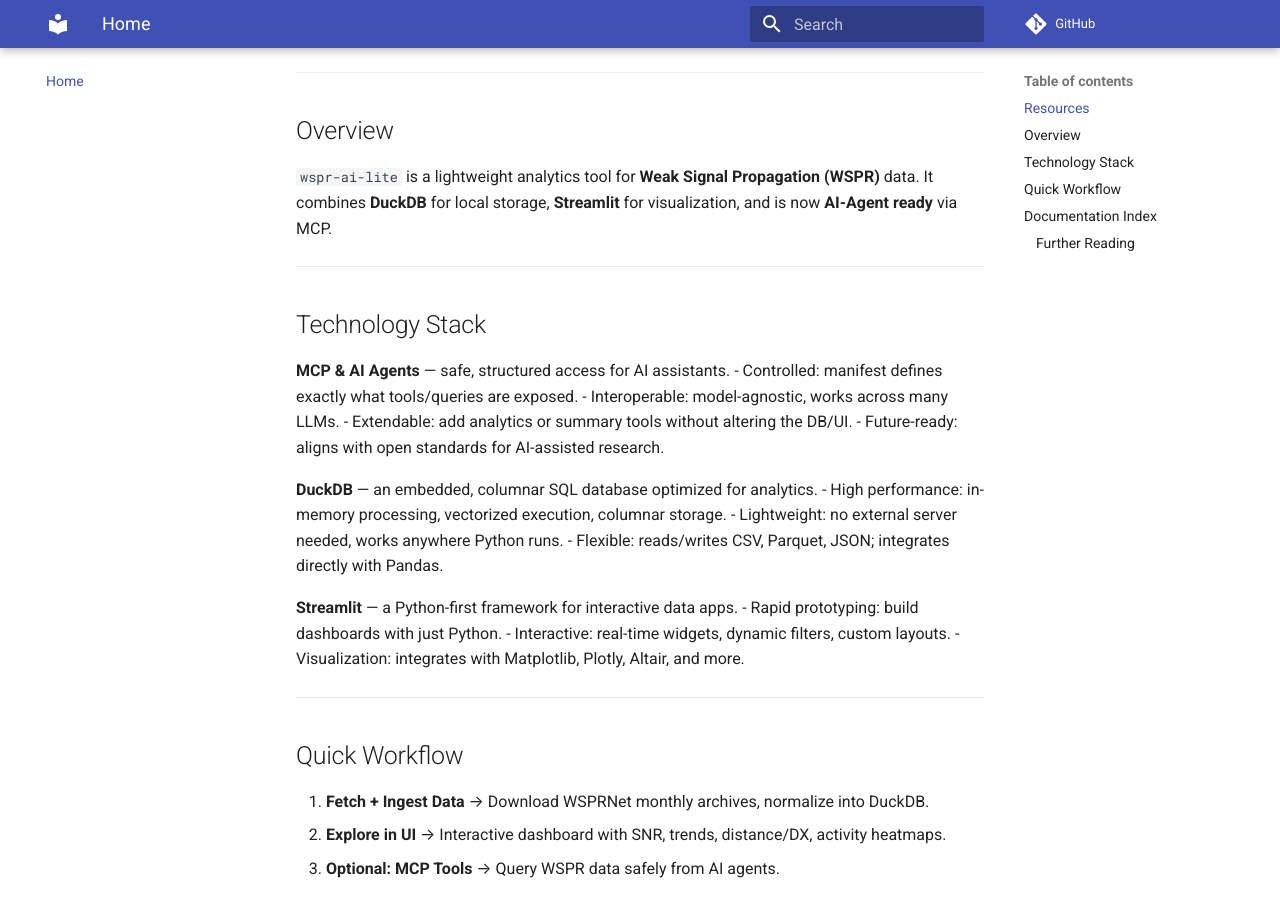
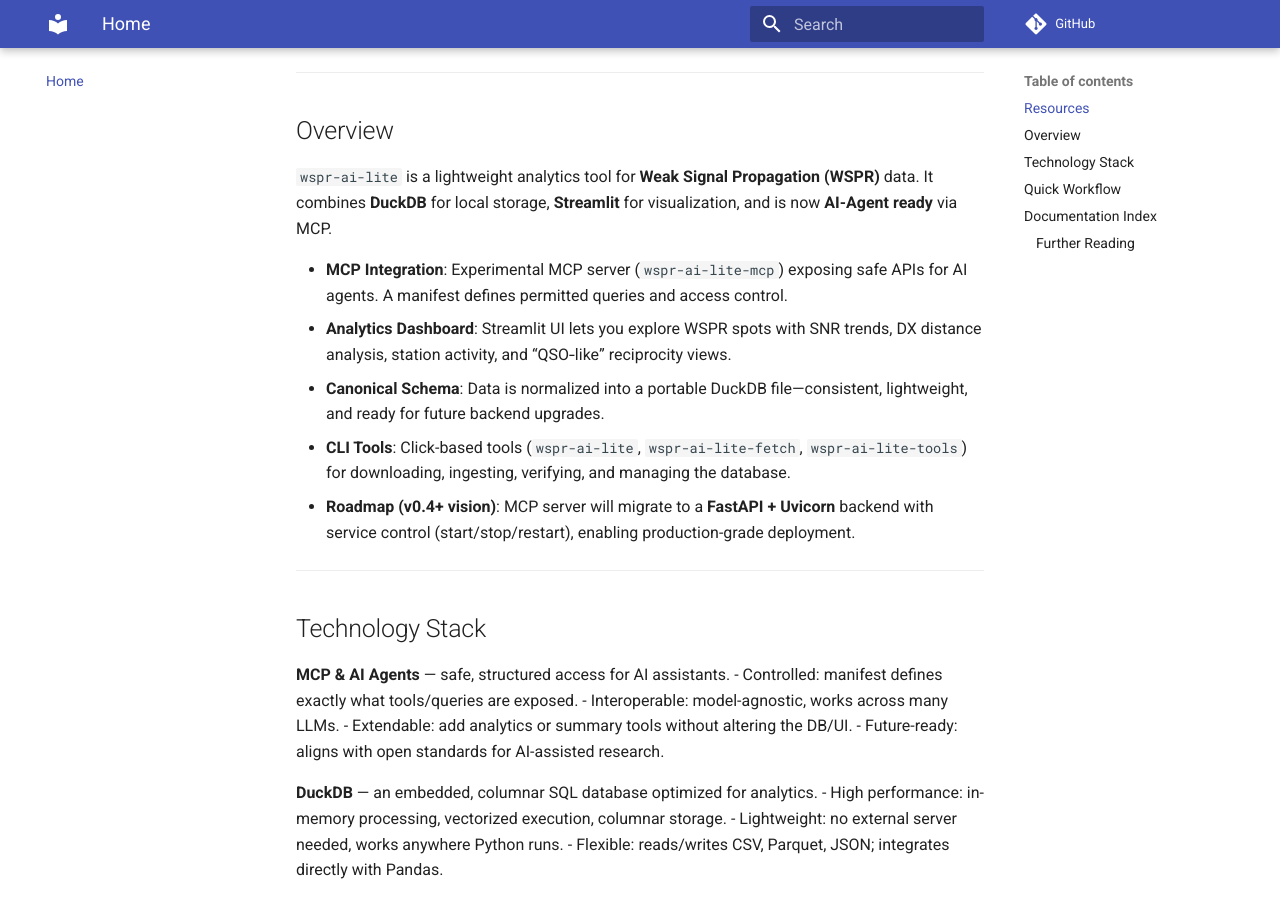
Before and after one commit to KI7MT/wspr-ai-lite, an MkDocs documentation site: the page built from docs/index.md, in a window 1280 px wide and 900 px high, scrolled down 350 px. Built offline with MkDocs 1.6.1 and Material for MkDocs 9.7.7, drawn with Linux system fonts in a browser that asks for light colours; comment, search, counter and statistics services are not loaded; grey boxes are pictures that could not be loaded.

Commit message:
chore(docs): Emphasize AI MCP and Agents

```diff
--- a/docs/index.md
+++ b/docs/index.md
@@ -14,6 +14,12 @@
 ## Overview
 `wspr-ai-lite` is a lightweight analytics tool for **Weak Signal Propagation (WSPR)** data.
 It combines **DuckDB** for local storage, **Streamlit** for visualization, and is now **AI-Agent ready** via MCP.
+
+- **MCP Integration**: Experimental MCP server (`wspr-ai-lite-mcp`) exposing safe APIs for AI agents. A manifest defines permitted queries and access control.
+- **Analytics Dashboard**: Streamlit UI lets you explore WSPR spots with SNR trends, DX distance analysis, station activity, and “QSO‑like” reciprocity views.
+- **Canonical Schema**: Data is normalized into a portable DuckDB file—consistent, lightweight, and ready for future backend upgrades.
+- **CLI Tools**: Click-based tools (`wspr-ai-lite`, `wspr-ai-lite-fetch`, `wspr-ai-lite-tools`) for downloading, ingesting, verifying, and managing the database.
+- **Roadmap (v0.4+ vision)**: MCP server will migrate to a **FastAPI + Uvicorn** backend with service control (start/stop/restart), enabling production-grade deployment.
 
 ---
 
```
Also changed, not shown: README.md (+1 -1 lines).
